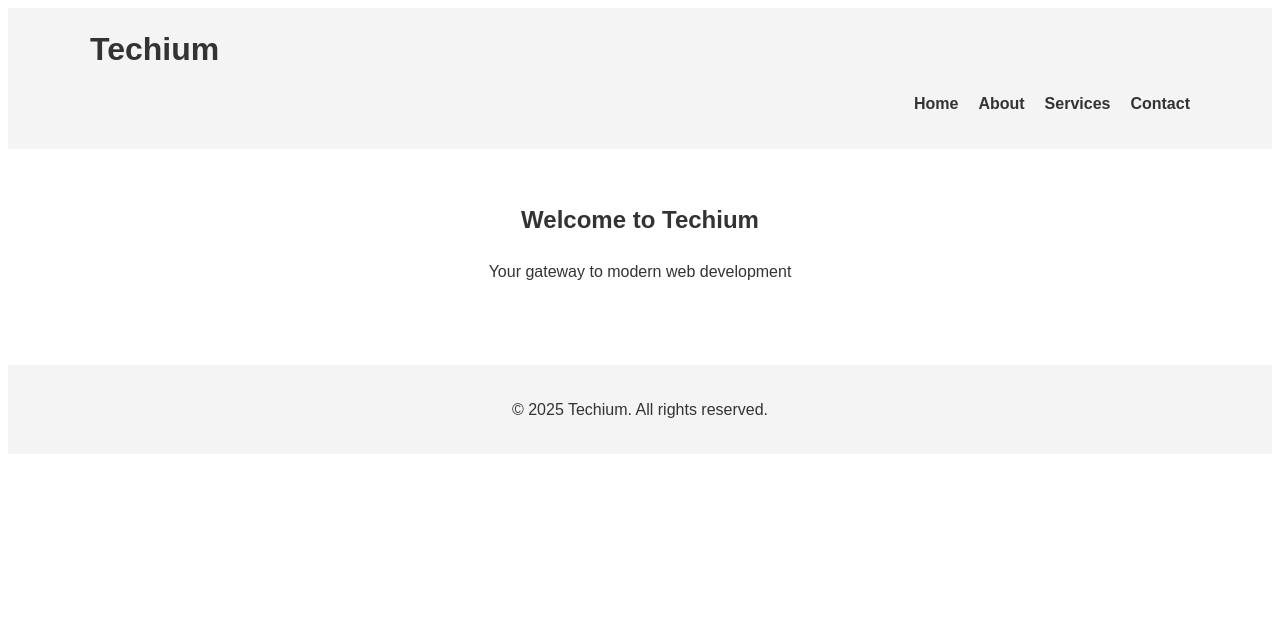
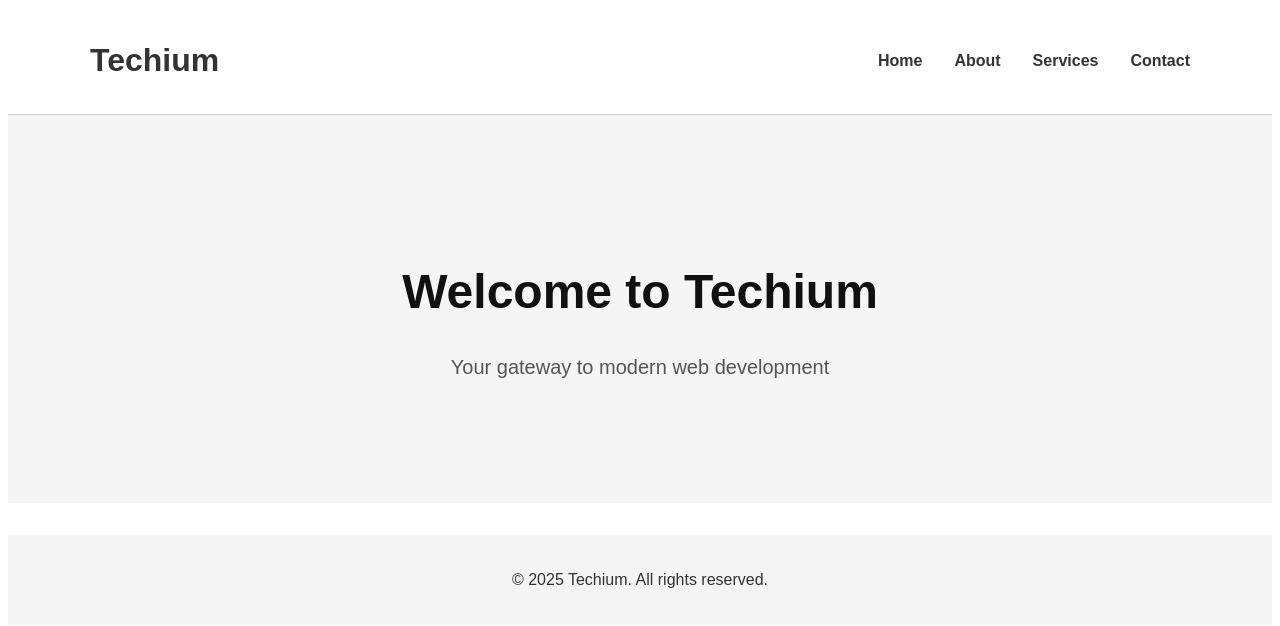
Before and after one commit to Yab2629/alx_html_css, a plain HTML site: page css_advanced/index.html in a window 1280 px wide. Drawn offline with Linux system fonts and the light colour scheme.

Commit message:
Add task 2

```diff
--- a/css_advanced/styles.css
+++ b/css_advanced/styles.css
@@ -1,3 +1,4 @@
+
 {
   margin: 0;
   padding: 0;
@@ -14,12 +15,20 @@ body {
 .container {
   width: 90%;
   max-width: 1100px;
-  margin: auto;
+  margin: 0 auto;
+  padding: 0 20px;
 }
 
 .header {
-  background-color:#f4f4f4;
-  padding: 1rem 0;
+  background-color: #ffffff;
+  border-bottom: 1px solid #ccc;
+  padding: 1.5rem 0;
+}
+
+.header .container {
+  display: flex;
+  justify-content: space-between;
+  align-items: center;
 }
 
 .logo a {
@@ -32,11 +41,11 @@ body {
 .nav ul {
   list-style: none;
   display: flex;
-  justify-content: flex-end;
+  gap: 2rem;
 }
 
 .nav li {
-  margin-left: 20px;
+  margin: 0;
 }
 
 .nav a {
@@ -46,8 +55,20 @@ body {
 }
 
 .hero {
-  padding: 2rem 0;
+  background-color: #f5f5f5;
+  padding: 100px 0;
   text-align: center;
+}
+
+.hero h1 {
+  font-size: 3rem;
+  margin-bottom: 1rem;
+  color: #111;
+}
+
+.hero p {
+  font-size: 1.25rem;
+  color: #555;
 }
 
 .footer {
```
